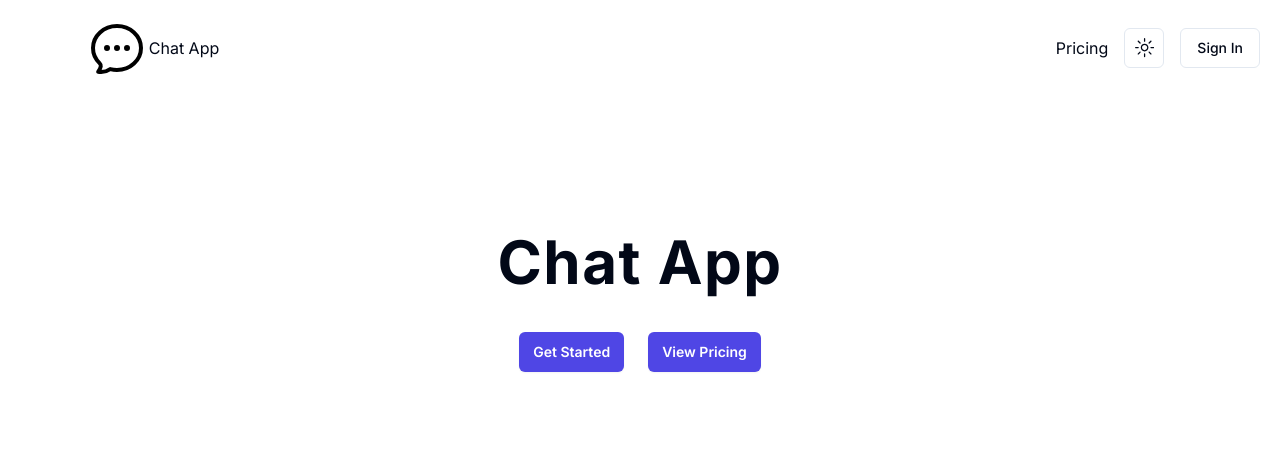
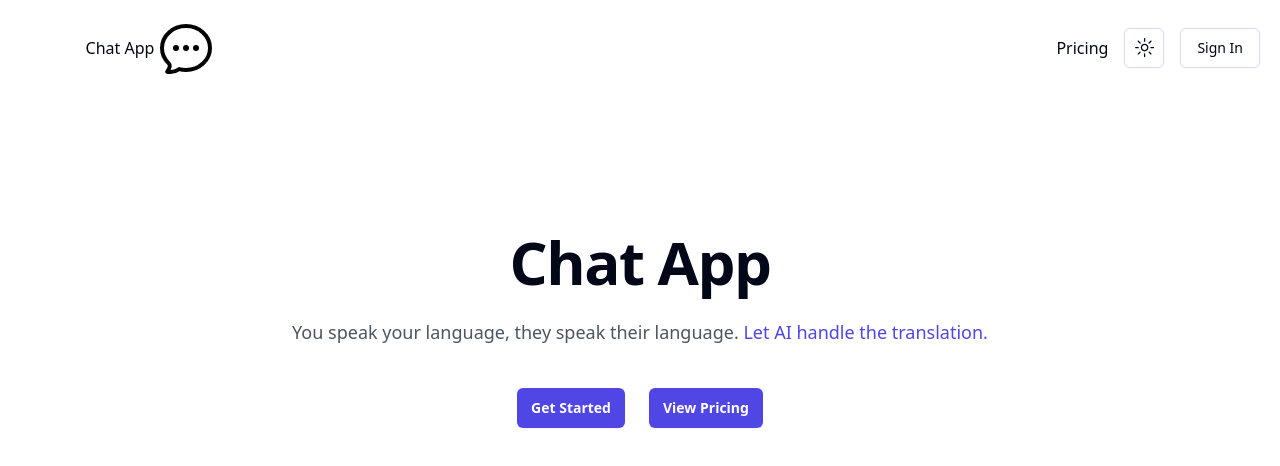
Before and after one commit to kstefanelli/chat_app, a Next.js app: page / in a window 1280 px wide. Shown: the top 466 px of the page. Built offline with nearby package versions, Linux system fonts and the light colour scheme; no server answers.

Commit message:
feat: homepage styling (#9)

```diff
--- a/app/globals.css
+++ b/app/globals.css
@@ -28,15 +28,15 @@
     --destructive: 0 84.2% 60.2%;
     --destructive-foreground: 210 40% 98%;
 
-    --border: 214.3 31.8% 91.4%;
-    --input: 214.3 31.8% 91.4%;
-    --ring: 222.2 84% 4.9%;
+    --border: 210 31.8% 91.4%;
+    --input: 260 100% 91.4%;
+    --ring: 260 84% 90%;
 
     --radius: 0.5rem;
   }
 
   .dark {
-    --background: 222.2 84% 4.9%;
+    --background: 221 39.29% 10.98%;
     --foreground: 210 40% 98%;
 
     --card: 222.2 84% 4.9%;
@@ -62,7 +62,7 @@
 
     --border: 217.2 32.6% 17.5%;
     --input: 217.2 32.6% 17.5%;
-    --ring: 212.7 26.8% 83.9%;
+    --ring: 260 30% 50%;
   }
 }
 
--- a/app/layout.tsx
+++ b/app/layout.tsx
@@ -1,10 +1,7 @@
 import type { Metadata } from 'next';
-import { Inter } from 'next/font/google';
 import './globals.css';
 import Header from '@/components/Header';
 import { ThemeProvider } from '@/components/ThemeProvider';
-
-const inter = Inter({ subsets: ['latin'] });
 
 export const metadata: Metadata = {
   title: 'Chat App',
@@ -19,7 +16,7 @@ export default function RootLayout({
 }>) {
   return (
     <html lang="en">
-      <body className={inter.className}>
+      <body className="flex flex-col min-h-screen">
         <ThemeProvider
           attribute="class"
           defaultTheme="system"
--- a/app/page.tsx
+++ b/app/page.tsx
@@ -6,10 +6,16 @@ export default function Home() {
       <div className="relative isolate pt-14 dark:bg-gray-990" />
       <div className="py-2 sm:py-20 lg:pb-4">
         <div className="mx-auto max-w-7xl px-6 lg:px-8">
-          <div className="mx-auto max-w-2xl text-center">
-            <h1 className="text-4xl font-bold -tracking-tight sm:text-6xl">
+          <div className="mx-auto text-center">
+            <h1 className="text-4xl font-bold tracking-tight sm:text-6xl">
               Chat App
             </h1>
+            <p className="mt-6 text-lg leading-8 text-gray-600 dark:text-gray-300">
+              You speak your language, they speak their language.{' '}
+              <span className="text-indigo-600 dark:text-indigo-500">
+                Let AI handle the translation.
+              </span>
+            </p>
             <div className="mt-10 flex items-center justify-center gap-x-6">
               <Link
                 href="/chat"
--- a/components/Logo.tsx
+++ b/components/Logo.tsx
@@ -11,13 +11,13 @@ export default function Logo() {
           ratio={16 / 9}
           className="flex items-center justify-center pb-2 md:pb-0"
         >
+          Chat App
           <Image
             priority
             src={LogoImage}
             alt="logo"
             className="dark:filter dark:invert w-16 h-16"
           />
-          Chat App
         </AspectRatio>
       </div>
     </Link>
```
